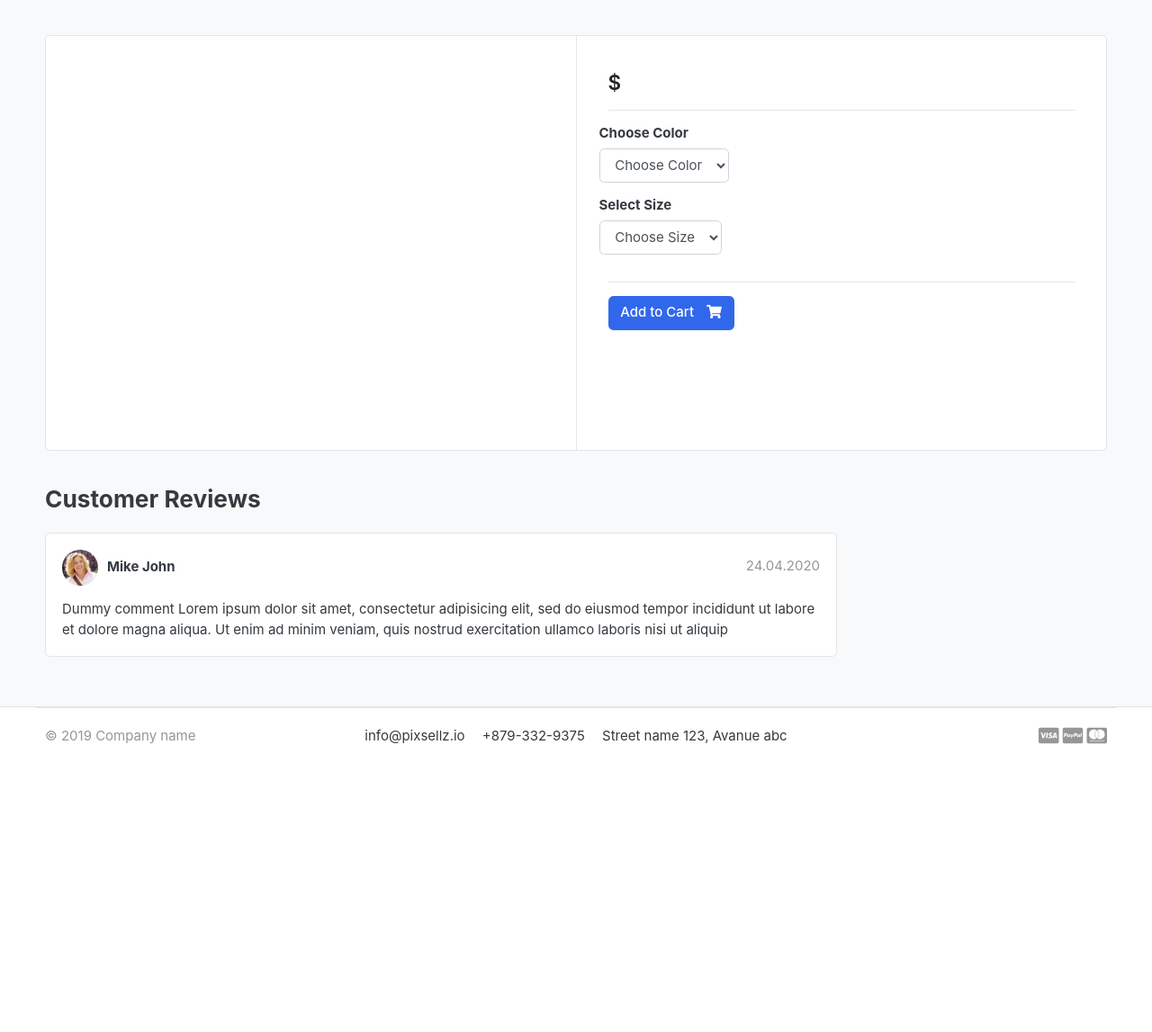
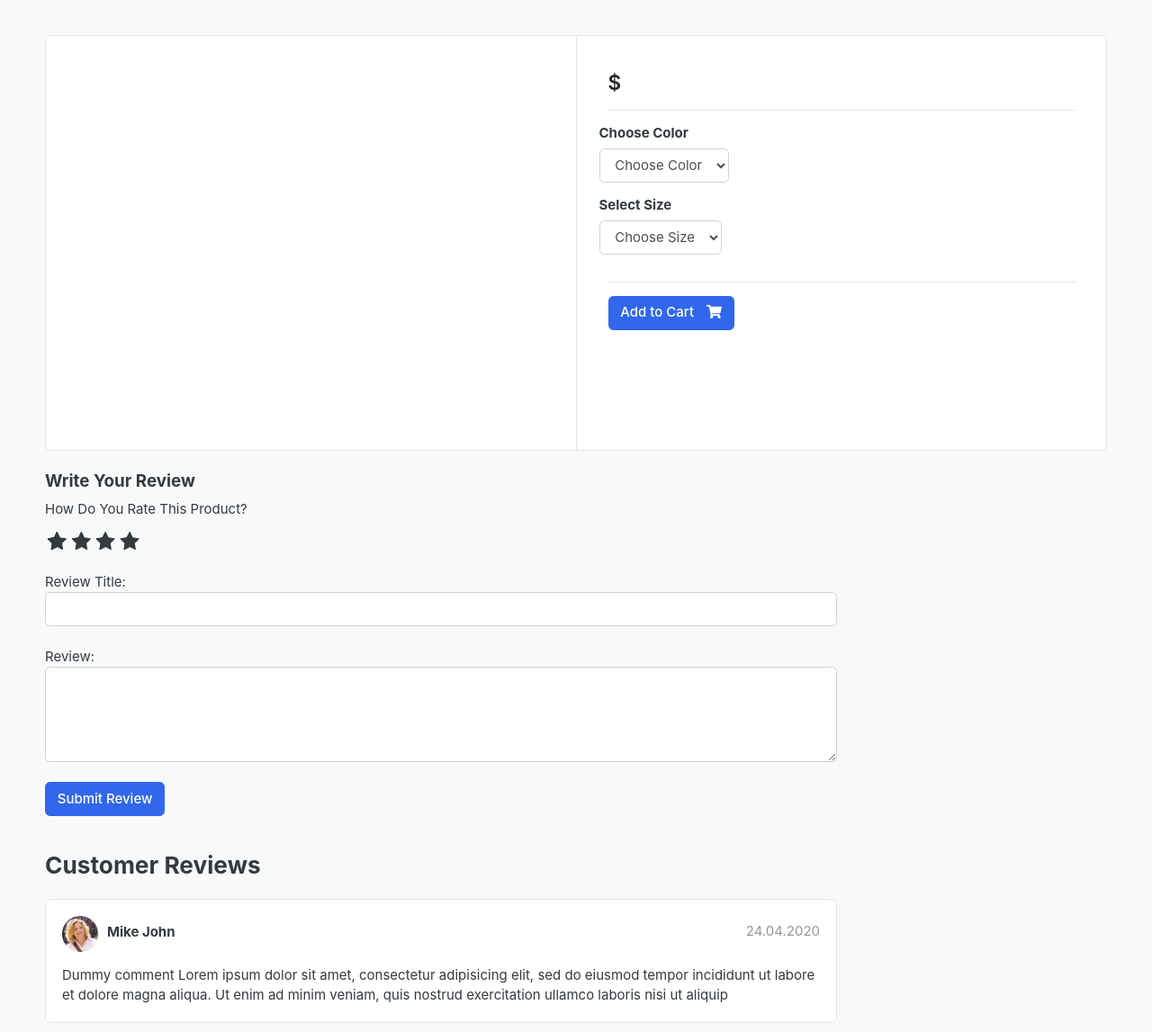
Before and after one commit to SanketKesharwani/GreatKart, a Django app: template templates/store/product_detail.html in a window 1280 px wide. Shown: the part 119-1266 px from the top of the page at 90% size. Before the commit the page ends 946 px from the top, so only its background shows below. Run offline with Django 3.2, Linux system fonts and the light colour scheme; the template is opened without the code that fills it, so the values that code supplies are empty; some libraries are stand-ins or nearby versions; some web fonts are replaced.

Commit message:
rating template structure

```diff
--- a/templates/store/product_detail.html
+++ b/templates/store/product_detail.html
@@ -71,10 +71,40 @@
 <div class="row">
 			<div class="col-md-9">
 
-	<header class="section-heading">
-		<h3>Customer Reviews </h3>
 
-	</header>
+
+	<form action="{% url 'submit_review' single_product.id %}" method="POST">
+		<h5>Write Your Review</h5>
+		<div>
+			<label>How Do You Rate This Product?</label>
+			<br>
+			<div class="rate">
+				<input type="radio" name="rating" id="rating10" value="5" required/><label for="rating10" title="5"></label>
+				<input type="radio" name="rating" id="rating9" value="4.5" required/><label for="rating9" title="4.5" class="half"></label>
+				<input type="radio" name="rating" id="rating8" value="4" required/><label for="rating8" title="4"></label>
+				<input type="radio" name="rating" id="rating7" value="3.5" required/><label for="rating7" title="3.5" class="half"></label>
+				<input type="radio" name="rating" id="rating6" value="3" required/><label for="rating6" title="3"></label>
+				<input type="radio" name="rating" id="rating5" value="2.5" required/><label for="rating5" title="2.5" class="half"></label>
+				<input type="radio" name="rating" id="rating4" value="2" required/><label for="rating4" title="2"></label>
+				<input type="radio" name="rating" id="rating3" value="1.5" required/><label for="rating3" title="1.5" class="half"></label>
+				<input type="radio" name="rating" id="rating2" value="1" required/><label for="rating2" title="1" class="half"></label>
+				<input type="radio" name="rating" id="rating1" value="0.5" required/><label for="rating1" title="0.5" class="half"></label>
+			</div>
+<br>
+			Review Title:
+			<input type="text" name="subject" class="form-control">
+			<br>
+			Review:
+			<textarea name="review" rows="4" class="form-control"></textarea>
+			<br>
+			<input type="submit" name="" value="Submit Review" class="btn btn-primary">
+		</div>
+		{% include "includes/alerts.html" %}
+	</form>
+			<br>
+			<header class="section-heading">
+				<h3>Customer Reviews </h3>
+			</header>
 
 	<article class="box mb-3">
 		<div class="icontext w-100">
```
